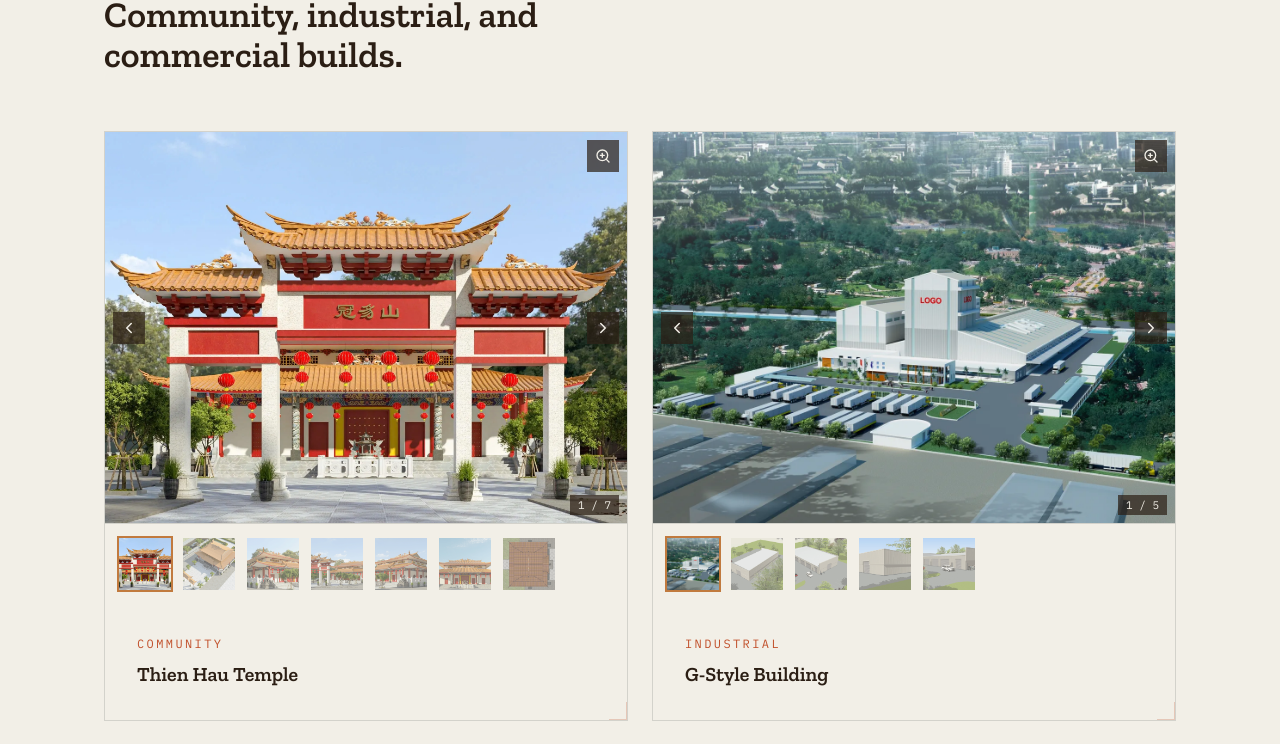
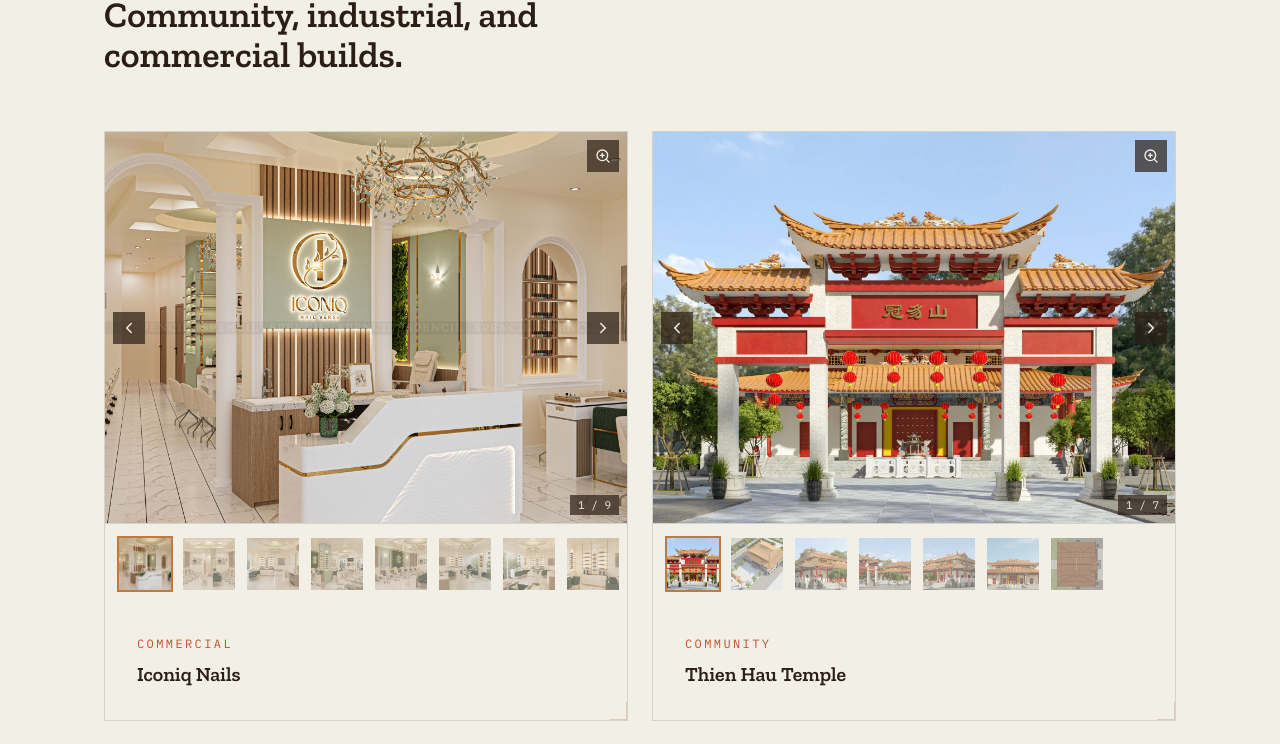
Before and after one commit to ThaiKG/kafcy-website, a React (Vite) app: page / in a window 1280 px wide. Shown: the part 2853-3597 px from the top of the page. Built offline with nearby package versions, Linux system fonts and the light colour scheme.

Commit message:
put nail project on top

```diff
--- a/src/data/projects.js
+++ b/src/data/projects.js
@@ -1,10 +1,19 @@
 import { Landmark, Factory, Boxes, Store } from "lucide-react";
 
-// `featured: true` projects show in the homepage teaser grid; every
-// project (featured or not) shows on the full /projects/ page. As the
-// project list grows, mark new ones `featured: false` to keep the
-// homepage short while they still show up on the dedicated page.
+// Newest project first: add new entries at the TOP of this array, with
+// `featured: true`, so they surface first on both the homepage teaser and
+// the /projects/ page. `featured: true` projects show in the homepage
+// teaser grid; every project (featured or not) shows on the full
+// /projects/ page. If the homepage teaser gets too long, flip older
+// entries to `featured: false` — they'll still show up on /projects/.
 export const projects = [
+  {
+    slug: "iconiq-nails",
+    icon: Store,
+    category: "Commercial",
+    title: "Iconiq Nails",
+    featured: true,
+  },
   {
     slug: "thien-hau-temple",
     icon: Landmark,
@@ -24,7 +33,7 @@ export const projects = [
     icon: Boxes,
     category: "Combination",
     title: "Nguyen Office & Warehouse",
-    featured: true,
+    featured: false,
   },
   {
     slug: "hon-tam-plaza",
@@ -33,11 +42,4 @@ export const projects = [
     title: "Hon Tam Plaza",
     featured: true,
   },
-  {
-    slug: "iconiq-nails",
-    icon: Store,
-    category: "Commercial",
-    title: "Iconiq Nails",
-    featured: false,
-  },
 ];
```
Also changed, not shown: 1 other file (tests, documents, lock files or other folders).
